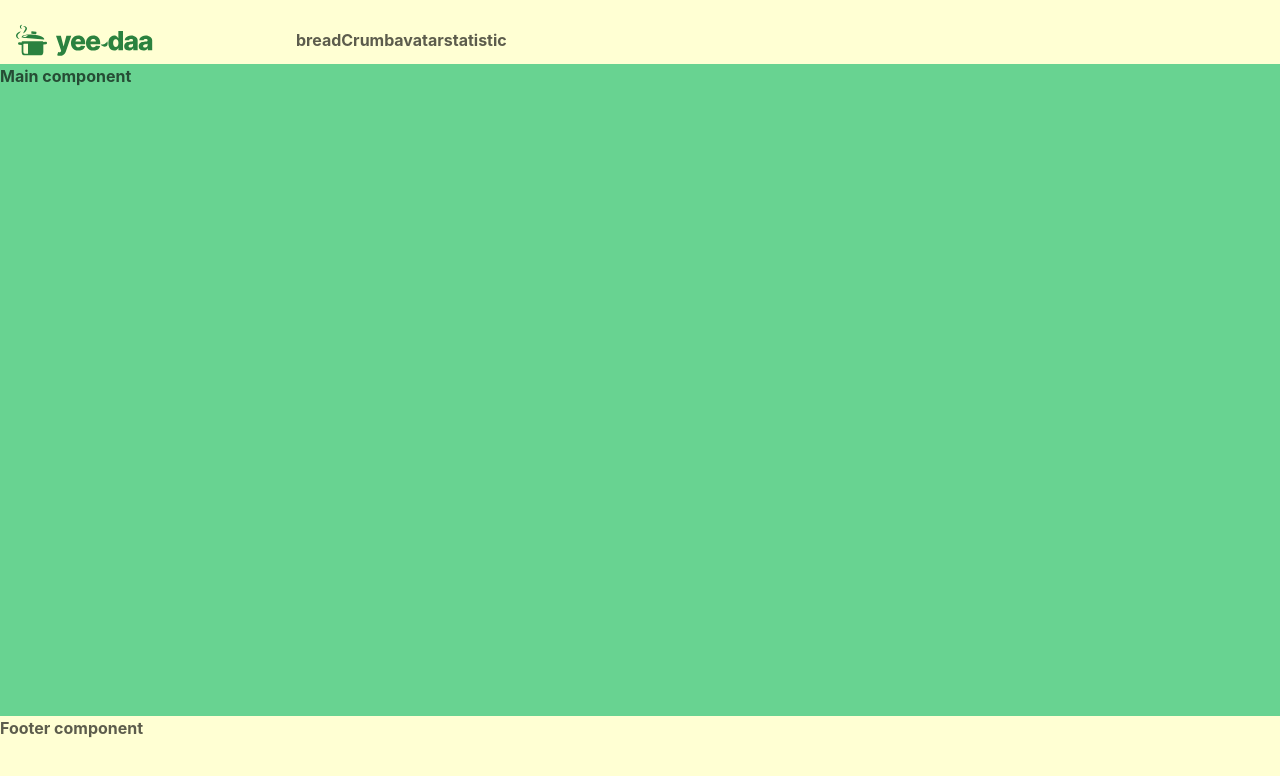
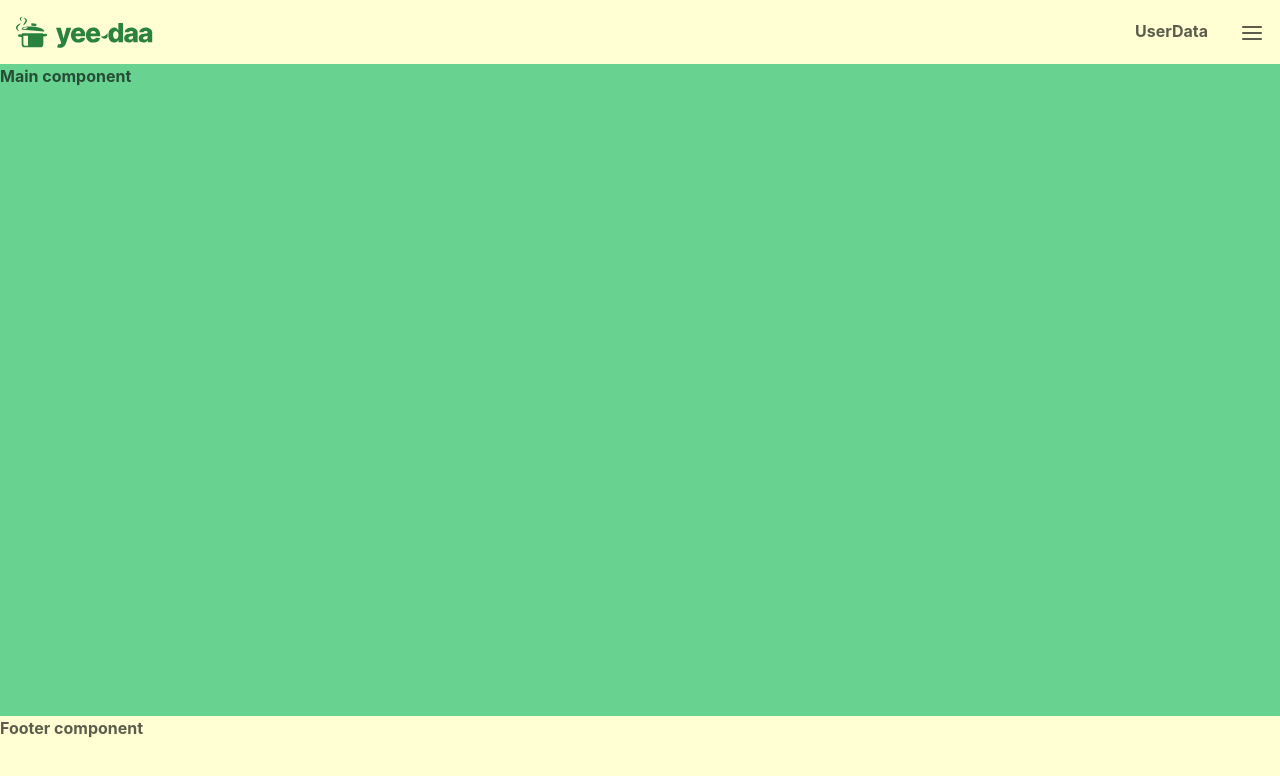
Before and after one commit to ClevertecFrontendLab/sergioivanov008, a React (Vite) app: page / in a window 1280 px wide. Shown: the top 776 px of the page. Built offline with nearby package versions, Linux system fonts and the light colour scheme.

Commit message:
feat(header): add starting layout

```diff
--- /dev/null
+++ b/src/components/avatar-content/AvatarContent.module.css
@@ -0,0 +1,14 @@
+.textName {
+    font-family: var(--font-family);
+    font-weight: 500;
+    font-size: 18px;
+    line-height: 156%;
+    color: #000;
+}
+.nickName {
+    font-family: var(--font-family);
+    font-weight: 400;
+    font-size: 14px;
+    line-height: 143%;
+    color: rgba(0, 0, 0, 0.64);
+}
--- /dev/null
+++ b/src/components/avatar-content/AvatarContent.tsx
@@ -0,0 +1,30 @@
+import { Flex, Image, Text } from '@chakra-ui/react';
+
+import { AVATAR_DATA } from '~/constants/constants';
+
+import s from './AvatarContent.module.css';
+
+export function AvatarContent() {
+    return (
+        <Flex
+            gap={3}
+            display={{
+                base: 'none',
+                sm: 'none',
+                md: 'none',
+                lg: 'flex',
+            }}
+        >
+            <Image
+                borderRadius='full'
+                boxSize='48px'
+                src={AVATAR_DATA.imgSrc}
+                alt={AVATAR_DATA.imgAlt}
+            />
+            <Flex direction='column' justify='space-between'>
+                <Text className={s.textName}>{AVATAR_DATA.name}</Text>
+                <Text className={s.nickName}>{AVATAR_DATA.nickName}</Text>
+            </Flex>
+        </Flex>
+    );
+}
--- /dev/null
+++ b/src/components/breadcrumb-component/BreadcrumbComponent.tsx
@@ -0,0 +1,29 @@
+import { ChevronRightIcon } from '@chakra-ui/icons';
+import { Box, Breadcrumb, BreadcrumbItem, BreadcrumbLink } from '@chakra-ui/react';
+
+export function BreadcrumbComponent() {
+    return (
+        <Box
+            display={{
+                base: 'none',
+                sm: 'none',
+                md: 'none',
+                lg: 'block',
+            }}
+        >
+            <Breadcrumb spacing='8px' separator={<ChevronRightIcon color='gray.500' />}>
+                <BreadcrumbItem>
+                    <BreadcrumbLink href='#'>Home</BreadcrumbLink>
+                </BreadcrumbItem>
+
+                <BreadcrumbItem>
+                    <BreadcrumbLink href='#'>About</BreadcrumbLink>
+                </BreadcrumbItem>
+
+                <BreadcrumbItem isCurrentPage>
+                    <BreadcrumbLink href='#'>Contact</BreadcrumbLink>
+                </BreadcrumbItem>
+            </Breadcrumb>
+        </Box>
+    );
+}
--- a/src/components/burger-menu/BurgerMenu.tsx
+++ b/src/components/burger-menu/BurgerMenu.tsx
@@ -3,14 +3,7 @@ import { Box } from '@chakra-ui/react';
 
 export function BurgerMenu() {
     return (
-        <Box
-            display={{
-                base: 'block',
-                sm: 'block',
-                md: 'none',
-                lg: 'none',
-            }}
-        >
+        <Box>
             <HamburgerIcon boxSize={6} cursor='pointer' />
         </Box>
     );
--- a/src/components/header-content/HeaderContent.tsx
+++ b/src/components/header-content/HeaderContent.tsx
@@ -1,14 +1,33 @@
 import { Flex } from '@chakra-ui/react';
 
-import { BurgerMenu } from '~/components';
+import { AvatarContent, BreadcrumbComponent, BurgerMenu, UserData } from '~/components';
 
 export function HeaderContent() {
     return (
-        <Flex>
-            <div>breadCrumb</div>
-            <div>avatar</div>
-            <div>statistic</div>
-            <BurgerMenu />
+        <Flex
+            w='100%'
+            alignItems='center'
+            justify={{
+                base: 'flex-end',
+                sm: 'flex-end',
+                md: 'flex-end',
+                lg: 'space-between',
+            }}
+        >
+            <BreadcrumbComponent />
+            <AvatarContent />
+            <Flex
+                gap={8}
+                display={{
+                    base: 'flex',
+                    sm: 'flex',
+                    md: 'flex',
+                    lg: 'none',
+                }}
+            >
+                <UserData />
+                <BurgerMenu />
+            </Flex>
         </Flex>
     );
 }
--- a/src/components/header/Header.tsx
+++ b/src/components/header/Header.tsx
@@ -4,7 +4,7 @@ import { HeaderContent, Logotype } from '~/components';
 
 export function Header() {
     return (
-        <Flex alignItems='center'>
+        <Flex align='center'>
             <Logotype />
             <HeaderContent />
         </Flex>
--- a/src/components/index.ts
+++ b/src/components/index.ts
@@ -1,3 +1,5 @@
+export { AvatarContent } from './avatar-content/AvatarContent.tsx';
+export { BreadcrumbComponent } from './breadcrumb-component/BreadcrumbComponent.tsx';
 export { BurgerMenu } from './burger-menu/BurgerMenu.tsx';
 export { Header } from './header/Header.tsx';
 export { HeaderContent } from './header-content/HeaderContent.tsx';
@@ -5,3 +7,4 @@ export { LogoIcon } from './logo-icon/LogoIcon.tsx';
 export { LogoText } from './logo-text/LogoText.tsx';
 export { Logotype } from './logotype/Logotype.tsx';
 export { RootLayout } from './root-layout/RootLayout.tsx';
+export { UserData } from './user-data/UserData.tsx';
--- a/src/components/logotype/Logotype.tsx
+++ b/src/components/logotype/Logotype.tsx
@@ -12,6 +12,7 @@ export function Logotype() {
                 sm: '135px',
                 md: '280px',
                 lg: '280px',
+                xl: '280px',
             }}
         >
             <LogoIcon boxSize={8} />
--- a/src/components/root-layout/RootLayout.tsx
+++ b/src/components/root-layout/RootLayout.tsx
@@ -50,8 +50,8 @@ export function RootLayout() {
                 }}
                 pl='4'
                 pr='4'
-                pt='6'
-                pb='6'
+                pt='4'
+                pb='4'
                 className={s.headerComponent}
             >
                 <Header />
--- /dev/null
+++ b/src/components/user-data/UserData.tsx
@@ -0,0 +1,5 @@
+import { Box } from '@chakra-ui/react';
+
+export function UserData() {
+    return <Box>UserData</Box>;
+}
--- /dev/null
+++ b/src/constants/constants.ts
@@ -0,0 +1,8 @@
+import avatarImg from '~/assets/avatar_image.png';
+
+export const AVATAR_DATA = {
+    imgSrc: avatarImg,
+    imgAlt: 'Avatar image',
+    name: 'Екатерина Константинопольская',
+    nickName: '@bake_and_pie',
+};
```
Also changed, not shown: src/assets/avatar_image.png (added).
